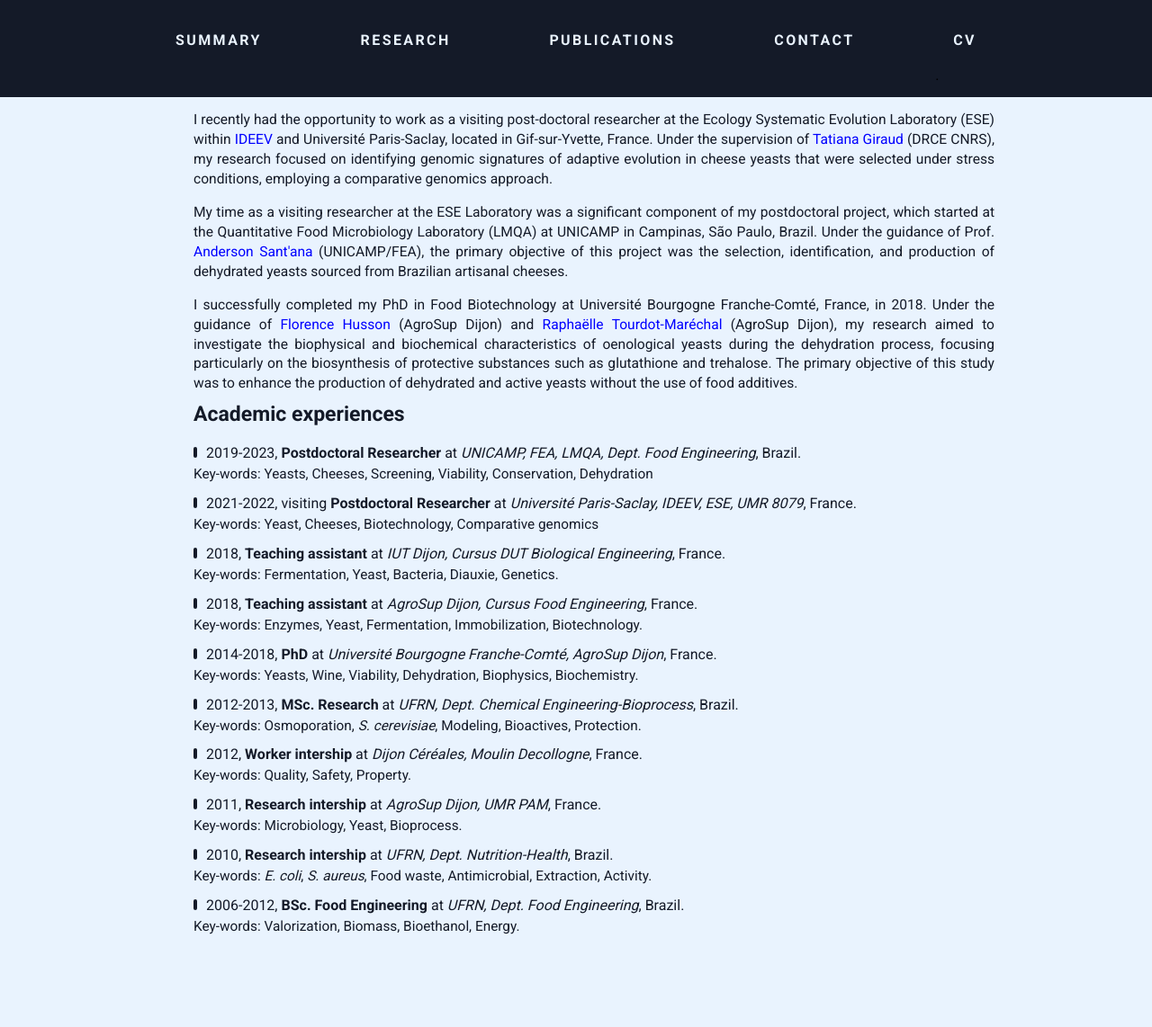
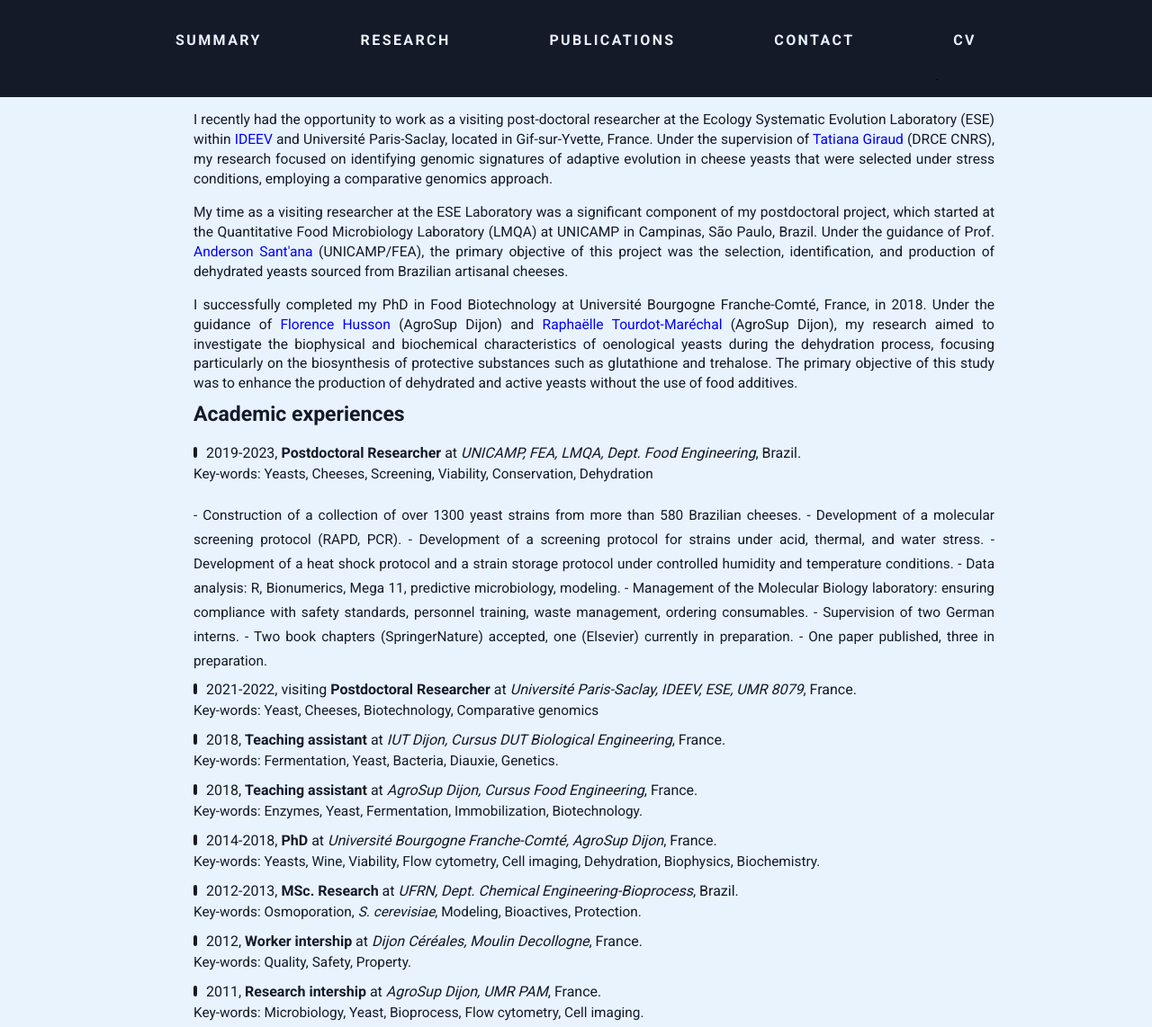
Before and after one commit to aacamarajr/aacamarajr.github.io, a plain HTML site: page research.html in a window 1280 px wide. Shown: the top 1142 px of the page at 90% size. Before the commit the page ends 1068 px from the top, so only its background shows below. Drawn offline with Linux system fonts and the light colour scheme.

Commit message:
Update research.html

```diff
--- a/research.html
+++ b/research.html
@@ -57,19 +57,32 @@ The primary objective of this study was to enhance the production of dehydrated
 
                           <li class="li-ornament"><a class="contact-link" >2019-2023, <b>Postdoctoral Researcher</b> at <i>UNICAMP, FEA, LMQA, Dept. Food Engineering</i>, Brazil.
                           <p><p2>Key-words: Yeasts, Cheeses, Screening, Viability, Conservation, Dehydration</li></a></p2></p>
-                          <li class="li-ornament"><a class="contact-link" >2021-2022, visiting <b>Postdoctoral Researcher</b> at <i>Université Paris-Saclay, IDEEV, ESE, UMR 8079</i>, France.
-                          <p><p2>Key-words: Yeast, Cheeses, Biotechnology, Comparative genomics</li></a></p2></p><li class="li-ornament"><a class="contact-link" >2018, <b>Teaching assistant</b> at <i>IUT Dijon, Cursus DUT Biological Engineering</i>, France.
+
+                         <p><p2>
+-	Construction of a collection of over 1300 yeast strains from more than 580 Brazilian cheeses.
+-	Development of a molecular screening protocol (RAPD, PCR).
+-	Development of a screening protocol for strains under acid, thermal, and water stress.
+-	Development of a heat shock protocol and a strain storage protocol under controlled humidity and temperature conditions.
+-	Data analysis: R, Bionumerics, Mega 11, predictive microbiology, modeling.
+-	Management of the Molecular Biology laboratory: ensuring compliance with safety standards, personnel training, waste management, ordering consumables.
+-	Supervision of two German interns.
+-	Two book chapters (SpringerNature) accepted, one (Elsevier) currently in preparation.
+-	One paper published, three in preparation.</li></a></p2></p>
+
+                        <li class="li-ornament"><a class="contact-link" >2021-2022, visiting <b>Postdoctoral Researcher</b> at <i>Université Paris-Saclay, IDEEV, ESE, UMR 8079</i>, France.
+                          <p><p2>Key-words: Yeast, Cheeses, Biotechnology, Comparative genomics</li></a></p2></p>
+                          <li class="li-ornament"><a class="contact-link" >2018, <b>Teaching assistant</b> at <i>IUT Dijon, Cursus DUT Biological Engineering</i>, France.
                           <p><p2>Key-words: Fermentation, Yeast, Bacteria, Diauxie, Genetics.</li></a></p2></p>
                           <li class="li-ornament"><a class="contact-link" >2018, <b>Teaching assistant</b> at <i>AgroSup Dijon, Cursus Food Engineering</i>, France.
                           <p><p2>Key-words: Enzymes, Yeast, Fermentation, Immobilization, Biotechnology.</li></a></p2></p>
                           <li class="li-ornament"><a class="contact-link" >2014-2018, <b>PhD</b> at <i>Université Bourgogne Franche-Comté, AgroSup Dijon</i>, France.
-                          <p><p2>Key-words: Yeasts, Wine, Viability, Dehydration, Biophysics, Biochemistry.</li></a></p2></p>
+                          <p><p2>Key-words: Yeasts, Wine, Viability, Flow cytometry, Cell imaging, Dehydration, Biophysics, Biochemistry.</li></a></p2></p>
                           <li class="li-ornament"><a class="contact-link" >2012-2013, <b>MSc. Research</b> at <i>UFRN, Dept. Chemical Engineering-Bioprocess</i>, Brazil.
                           <p><p2>Key-words: Osmoporation, <i>S. cerevisiae</i>, Modeling, Bioactives, Protection.</li></a></p2></p>
                           <li class="li-ornament"><a class="contact-link" >2012, <b>Worker intership</b> at <i>Dijon Céréales, Moulin Decollogne</i>, France.
                           <p><p2>Key-words: Quality, Safety, Property.</li></a></p2></p>
                           <li class="li-ornament"><a class="contact-link" >2011, <b>Research intership</b> at <i>AgroSup Dijon, UMR PAM</i>, France.
-                          <p><p2>Key-words: Microbiology, Yeast, Bioprocess.</li></a></p2></p>
+                          <p><p2>Key-words: Microbiology, Yeast, Bioprocess, Flow cytometry, Cell imaging.</li></a></p2></p>
                           <li class="li-ornament"><a class="contact-link" >2010, <b>Research intership</b> at <i>UFRN, Dept. Nutrition-Health</i>, Brazil.
                           <p><p2>Key-words: <i>E. coli</i>, <i>S. aureus</i>, Food waste, Antimicrobial, Extraction, Activity. </li></a></p2></p>
                           <li class="li-ornament"><a class="contact-link" >2006-2012, <b>BSc. Food Engineering</b> at <i>UFRN, Dept. Food Engineering</i>, Brazil.
```
